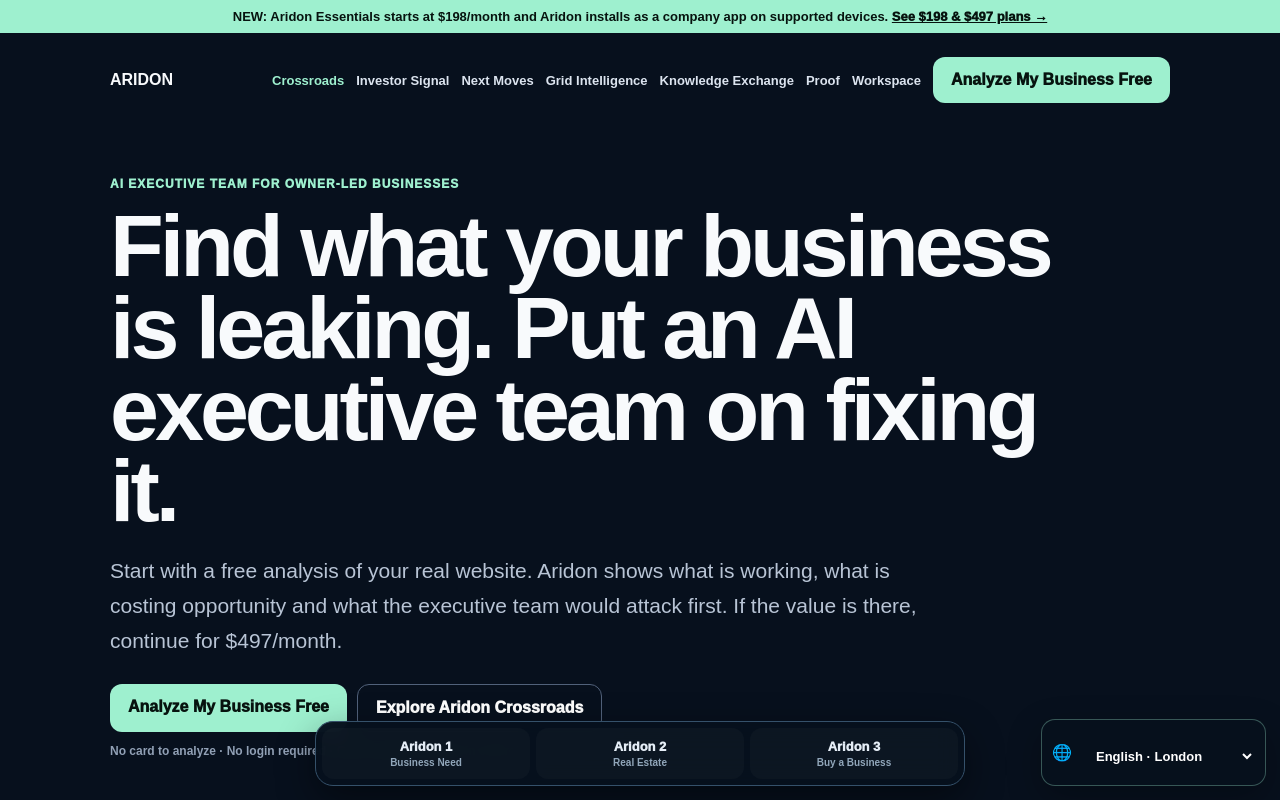
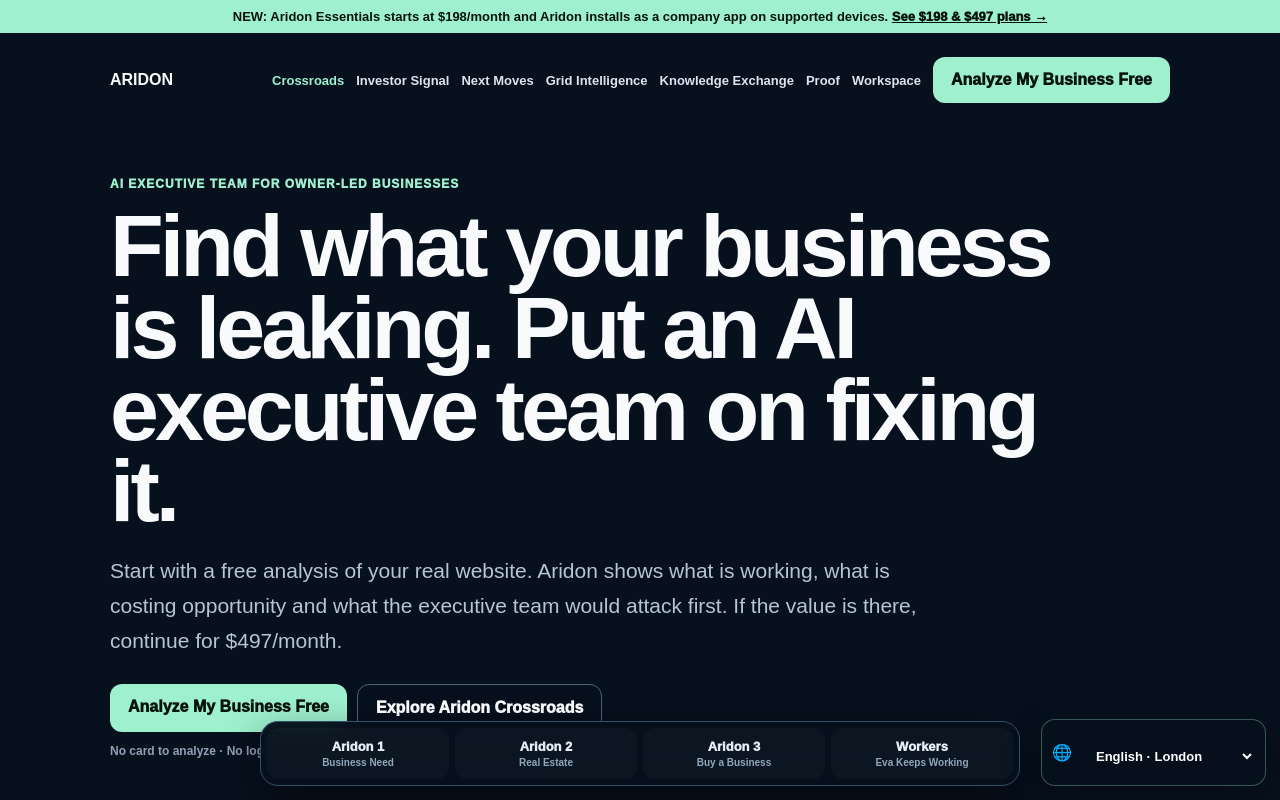
Before and after one commit to jimrusk/aridon-app, a Next.js app: page / in a window 1280 px wide. Shown: the top 800 px of the page. Built offline with nearby package versions, Linux system fonts and the light colour scheme.

Commit message:
Add Cloud Workers to global navigation

```diff
--- a/app/components/AridonRadarTabs.tsx
+++ b/app/components/AridonRadarTabs.tsx
@@ -7,6 +7,7 @@ const radarTabs = [
   { href: '/customer/aridon-one', label: 'Aridon 1', sublabel: 'Business Need' },
   { href: '/customer/aridon-two', label: 'Aridon 2', sublabel: 'Real Estate' },
   { href: '/customer/aridon-three', label: 'Aridon 3', sublabel: 'Buy a Business' },
+  { href: '/cloud-workers', label: 'Workers', sublabel: 'Eva Keeps Working' },
 ] as const;
 
 function shouldShow(pathname: string) {
@@ -29,7 +30,8 @@ function shouldShow(pathname: string) {
     pathname.startsWith('/email') ||
     pathname.startsWith('/eva-chat') ||
     pathname.startsWith('/eva-core') ||
-    pathname.startsWith('/mission-control')
+    pathname.startsWith('/mission-control') ||
+    pathname.startsWith('/cloud-workers')
   );
 }
 
@@ -38,9 +40,9 @@ export default function AridonRadarTabs() {
   if (!shouldShow(pathname)) return null;
 
   return (
-    <nav className="aridon-global-radar-tabs" aria-label="Aridon One, Two and Three">
+    <nav className="aridon-global-radar-tabs" aria-label="Aridon operating lanes">
       {radarTabs.map((tab) => {
-        const active = pathname === tab.href;
+        const active = pathname === tab.href || (tab.href === '/cloud-workers' && pathname.includes('/cloud-workers'));
         return (
           <Link key={tab.href} href={tab.href} className={active ? 'active' : ''} aria-current={active ? 'page' : undefined}>
             <strong>{tab.label}</strong>
@@ -56,8 +58,8 @@ export default function AridonRadarTabs() {
           transform: translateX(-50%);
           z-index: 2147483000;
           display: grid;
-          grid-template-columns: repeat(3,minmax(108px,1fr));
-          width: min(650px, calc(100vw - 20px));
+          grid-template-columns: repeat(4,minmax(96px,1fr));
+          width: min(760px, calc(100vw - 20px));
           padding: 6px;
           gap: 6px;
           border: 1px solid #35516a;
@@ -102,17 +104,18 @@ export default function AridonRadarTabs() {
           box-shadow: inset 0 0 0 1px rgba(132,244,209,.08);
         }
         .aridon-global-radar-tabs a.active span { color: #b9f8e5; }
-        @media (max-width: 520px) {
+        @media (max-width: 640px) {
           .aridon-global-radar-tabs {
             bottom: 7px;
             width: calc(100vw - 10px);
             padding: 4px;
             gap: 3px;
             border-radius: 15px;
+            grid-template-columns: repeat(4,minmax(0,1fr));
           }
-          .aridon-global-radar-tabs a { padding: 9px 5px; border-radius: 10px; }
-          .aridon-global-radar-tabs a strong { font-size: 12px; }
-          .aridon-global-radar-tabs a span { font-size: 9px; }
+          .aridon-global-radar-tabs a { padding: 9px 4px; border-radius: 10px; }
+          .aridon-global-radar-tabs a strong { font-size: 11px; }
+          .aridon-global-radar-tabs a span { font-size: 8px; }
         }
       `}</style>
     </nav>
```
